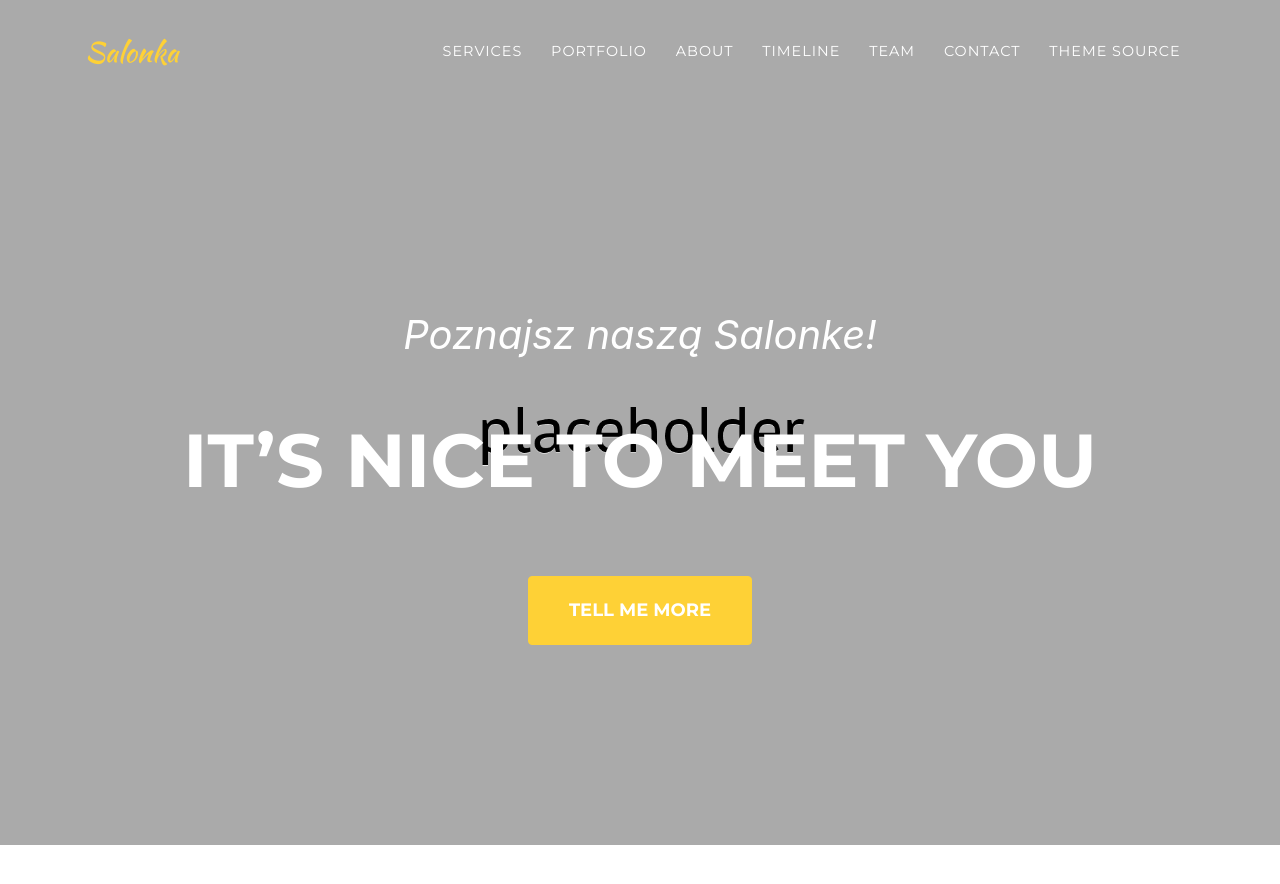
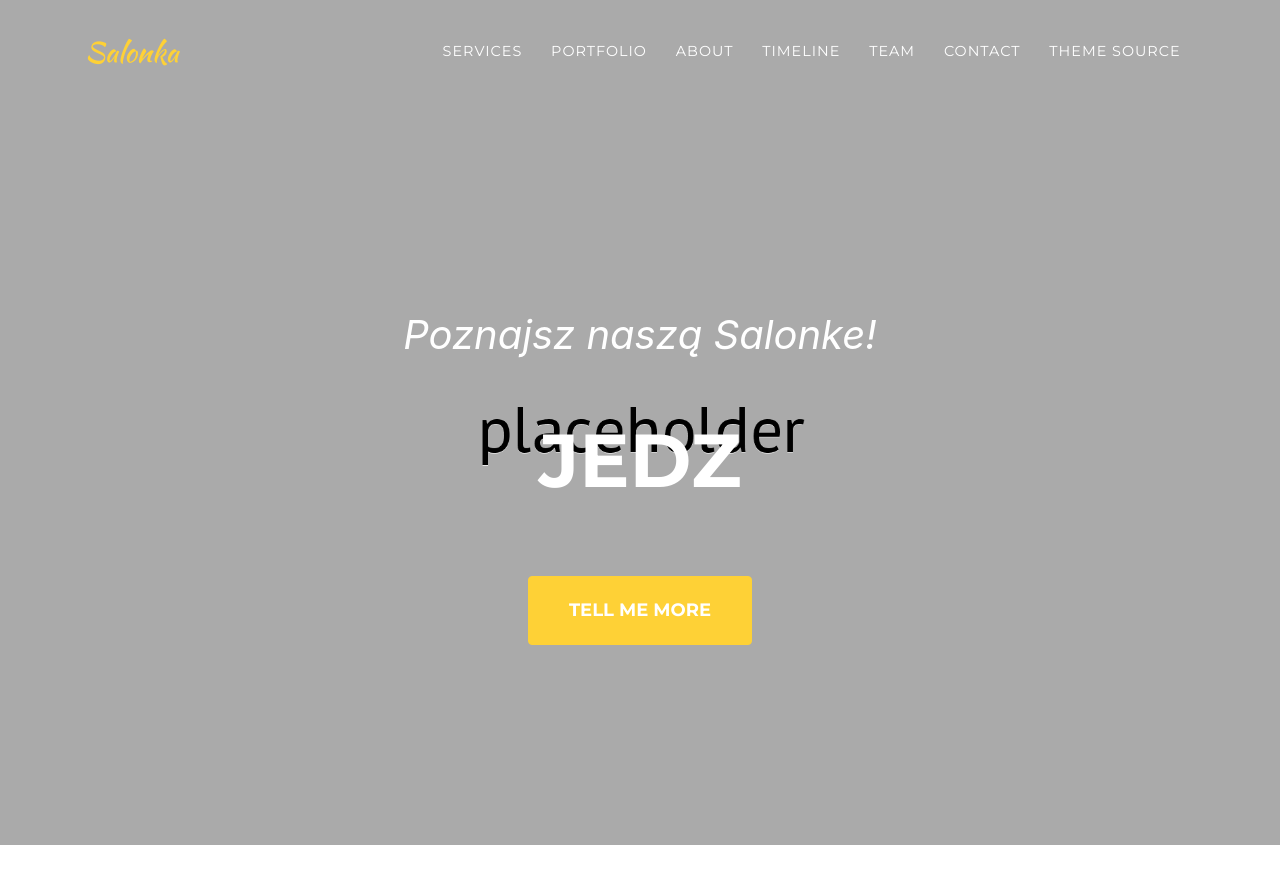
Before and after one commit to stackbit-projects/salonka-084cf, a Jekyll site: the page built from index.md, in a window 1280 px wide and 900 px high. Shown: the top 884 px of the window. Built offline with Jekyll 4.4.1, drawn with Linux system fonts in a browser that asks for light colours; some web fonts are replaced.

Commit message:
sitetext.yml: changed

```diff
--- a/_data/sitetext.yml
+++ b/_data/sitetext.yml
@@ -12,7 +12,7 @@
 en: &DEFAULT_EN
   header:
     title: Poznajsz naszą Salonke!
-    text: It's Nice To Meet You
+    text: Jedz
     button: Tell Me More
     buttonlink: "#services"
 
```
